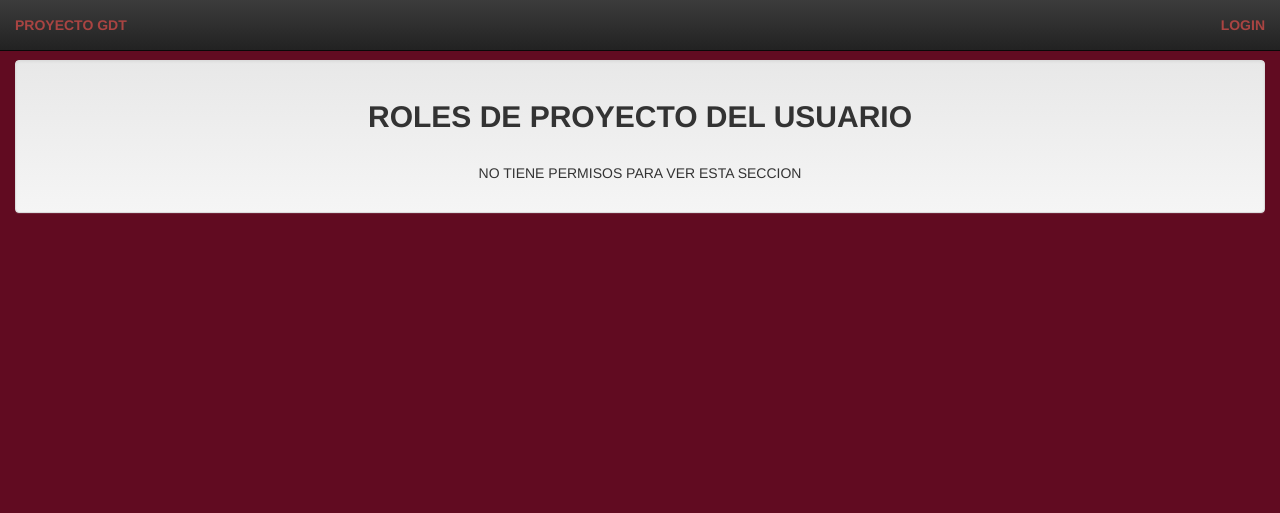
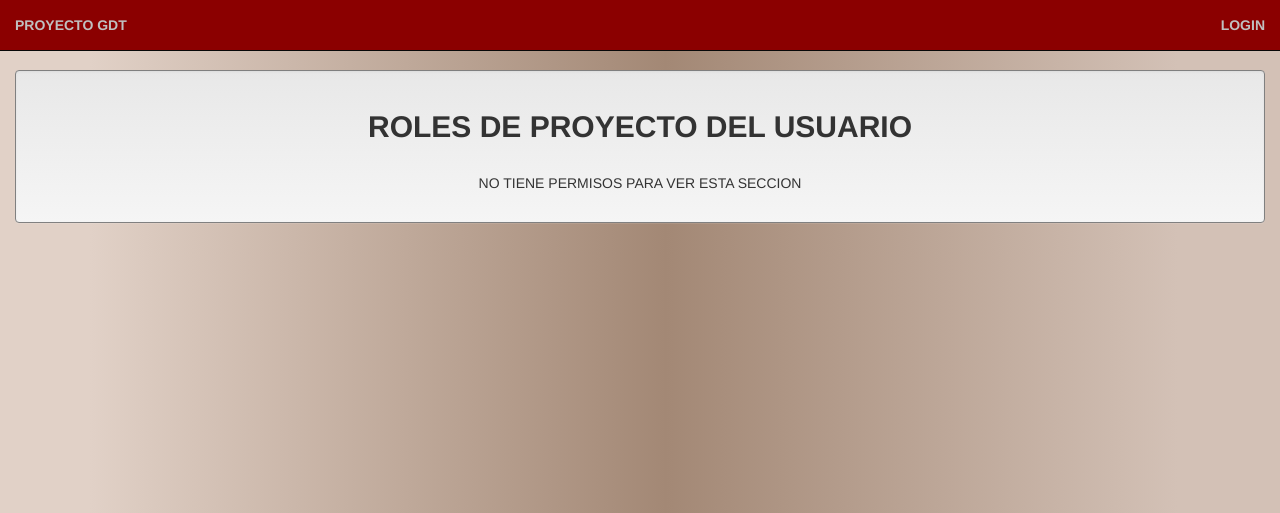
Before and after one commit to didita91/GDT_PROJECT, a Django app: template templates/admin/proyectos/asignar_roles.html in a window 1280 px wide. Shown: the top 513 px of the page. Run offline with Django 3.2, Linux system fonts and the light colour scheme; the template is opened without the code that fills it, so the values that code supplies are empty; parts of the project's set-up code (start-up, migrations or seed data) failed here and were passed over; some libraries are stand-ins or nearby versions.

Commit message:
Cambios de estilo en base.html

```diff
--- a/site_media/css/style.css
+++ b/site_media/css/style.css
@@ -26,6 +26,12 @@ a { text-decoration:none }
     z-index:30;
     cursor:pointer;
 }
+
+.navbar-inverse {
+    background-color: #808080;
+    border-color: #080808;
+}
+
 
 /* Login Button Text */
 #loginButton span {
--- a/templates/admin/proyectos/add_miembro.html
+++ b/templates/admin/proyectos/add_miembro.html
@@ -1,7 +1,7 @@
 {% extends "base.html" %}
 {% block title %}Proyectos{% endblock %}}
 {% block content %}
-<center><h2 class="text-danger"><strong> AGREGACIÓN DE NUEVOS MIEMBROS A PROYECTO </strong></h2></center>
+<center><h2 class="text-danger"><strong> AGREGAR NUEVOS MIEMBROS A PROYECTO </strong></h2></center>
 <form id="form_id" action="" method="post">
    <table>
           {{form.as_p}}
--- a/templates/base.html
+++ b/templates/base.html
@@ -13,13 +13,38 @@
         <script src="//netdna.bootstrapcdn.com/bootstrap/3.1.1/js/bootstrap.min.js"></script>
         <style type="text/css">
 	   body{
-                background-color: #610B21;
-		padding-top: 60px;
-		padding-bottom: 40px;
+
+            background: rgba(225,209,199,1);
+            background: -moz-linear-gradient(left, rgba(225,209,199,1) 7%, rgba(163,136,117,1) 52%, rgba(163,136,117,1) 52%, rgba(211,193,182,1) 92%);
+            background: -webkit-gradient(left top, right top, color-stop(7%, rgba(225,209,199,1)), color-stop(52%, rgba(163,136,117,1)), color-stop(52%, rgba(163,136,117,1)), color-stop(92%, rgba(211,193,182,1)));
+            background: -webkit-linear-gradient(left, rgba(225,209,199,1) 7%, rgba(163,136,117,1) 52%, rgba(163,136,117,1) 52%, rgba(211,193,182,1) 92%);
+            background: -o-linear-gradient(left, rgba(225,209,199,1) 7%, rgba(163,136,117,1) 52%, rgba(163,136,117,1) 52%, rgba(211,193,182,1) 92%);
+            background: -ms-linear-gradient(left, rgba(225,209,199,1) 7%, rgba(163,136,117,1) 52%, rgba(163,136,117,1) 52%, rgba(211,193,182,1) 92%);
+            background: linear-gradient(to right, rgba(225,209,199,1) 7%, rgba(163,136,117,1) 52%, rgba(163,136,117,1) 52%, rgba(211,193,182,1) 92%);
+            filter: progid:DXImageTransform.Microsoft.gradient( startColorstr='#e1d1c7', endColorstr='#d3c1b6', GradientType=1 );
+		    padding-top: 70px;
+		    padding-bottom: 10px;
 	   }
+            .navbar-inverse {
+                background-image: -webkit-linear-gradient(top,#8B0000 0,#8B0000 100%);
+                background-image: linear-gradient(to bottom#8B0000 0,#8B0000 100%);
+                background-repeat: repeat-x;
+                filter: progid:DXImageTransform.Microsoft.gradient(startColorstr='#ff3c3c3c', endColorstr='#ff222222', GradientType=0);
+                filter: progid:DXImageTransform.Microsoft.gradient(enabled=false);
+            }
+        .text-danger-pull{
+            color: #C0C0C0;
+            }
 	   .sidebar-nav{
-		padding: 9px;
+		    padding: 9px;
 	   }
+
+       .well{
+            border-color: #808080;
+            }
+       a{
+            color: white;
+            }
          img.pequeña{width: 50px; height: 50px;}
          img.mediana{width: 100px; height: 100px;}
          img.grande{width: 200px; height: 200px;}
@@ -30,16 +55,16 @@
 	<div class= "navbar navbar-inverse navbar-fixed-top">
 	     <div class= "navbar-inner">
                   <p class="navbar-text pull-left">
-		  <strong><a href='/principal' class="text-danger"> PROYECTO GDT &nbsp;</a></strong>
+		  <strong><a href='/principal' class="text-danger-pull"> PROYECTO GDT &nbsp;</a></strong>
 		     {% if user.is_authenticated %}
 		      <p class="navbar-text pull-right">
 		        <strong> USTED A INGRESADO COMO, {{ user.username }}|
-		        <a href='/logout' class="text-danger">CERRAR</a> |
-			<a href ="/changepass/" class="text-danger">CAMBIAR CONTRASEÑA</a> |</strong>
+		        <a href='/logout' class="text-danger-pull">CERRAR</a> |
+			<a href ="/changepass/" class="text-danger-pull">CAMBIAR CONTRASEÑA</a> |</strong>
 		      </p>
 		     {% else %}
 	              <p class="navbar-text pull-right">
-		      <strong><a href='/login' class="text-danger">LOGIN</a></strong>
+		      <strong><a href='/login' class="text-danger-pull">LOGIN</a></strong>
 		      </p>
 		     {% endif %}
 	     </div>
```
Also changed, not shown: templates/index.html (+8 -3 lines).
